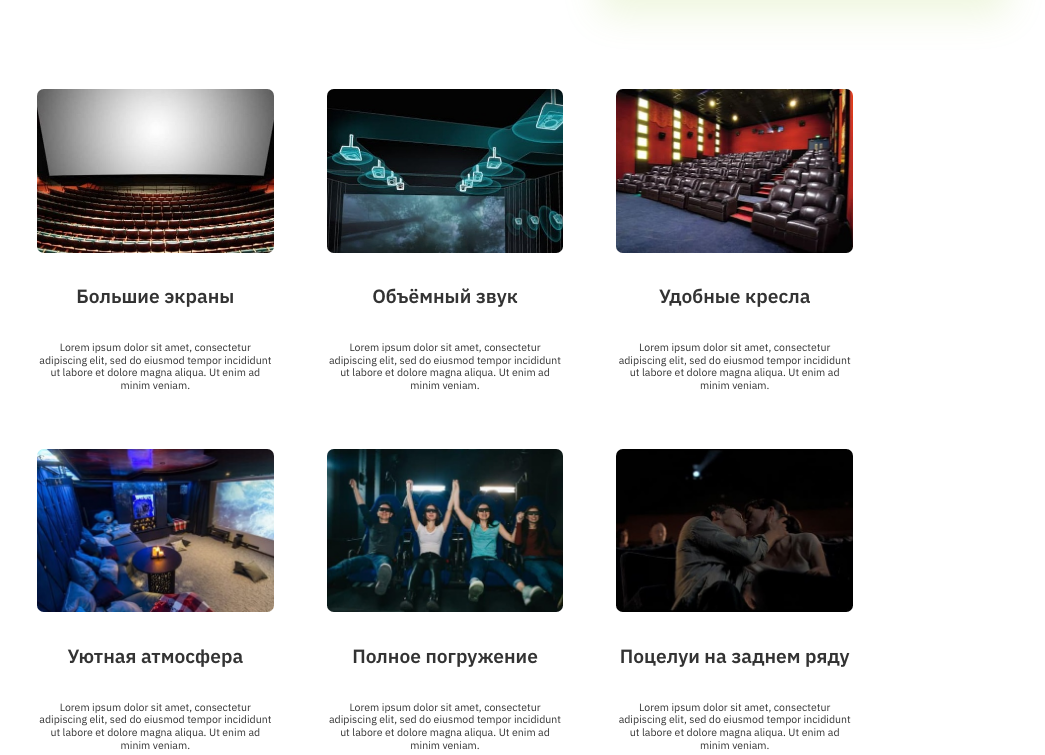
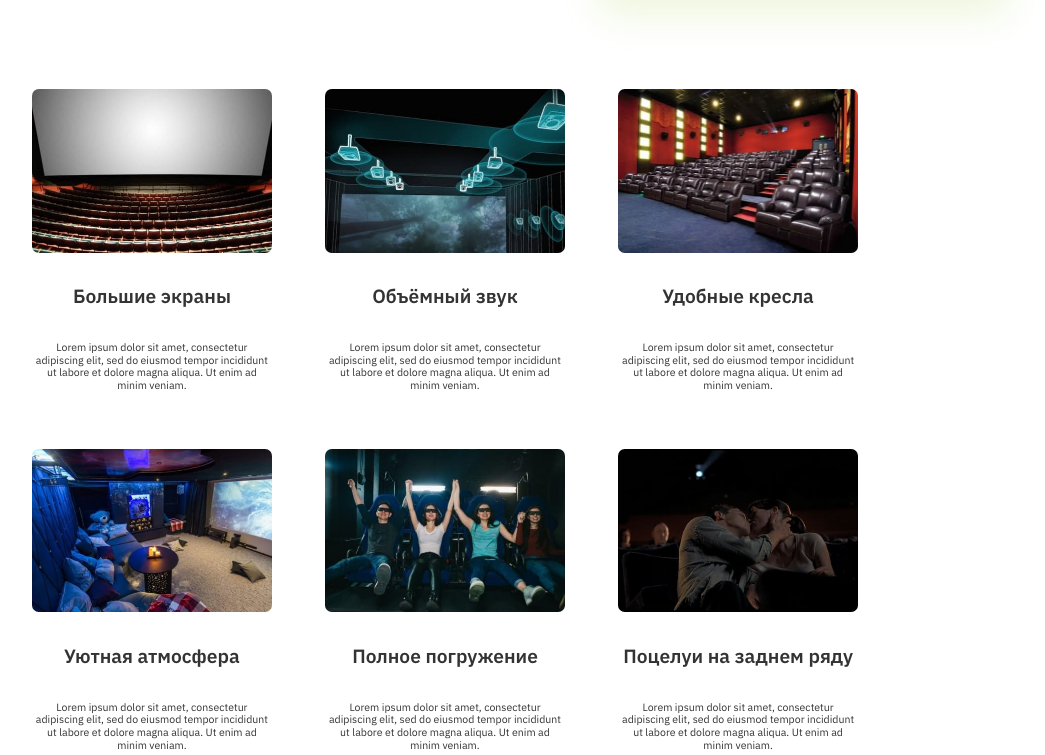
Before and after one commit to Victoria0209/Cinema, a plain HTML site: page index.html in a window 1280 px wide. Shown: the part 908-1663 px from the top of the page, without its empty margins (195-1240 px from the left). Drawn offline with Linux system fonts and the light colour scheme; files whose address does not match are found by name.

Commit message:
Корректировка флексов

```diff
--- a/css/layout.css
+++ b/css/layout.css
@@ -35,6 +35,6 @@ body {
 
 /* сетка */
 .container {
-    max-width: 42.5rem;
+    max-width: 43rem;
     margin: 0 auto;
 }
--- a/css/style.css
+++ b/css/style.css
@@ -193,7 +193,6 @@
     display: block;
 }
 
-/* rgba(0, 0, 0, 8) */
 .call {
     font-family: IBM Plex Sans;
     background: #FFFFFF;
@@ -285,19 +284,17 @@
 .card {
     display: flex;
     margin-top: 4.9rem;
-    flex-direction: column;
-}
-
-.row2,
-.row1 {
-    display: flex;
+    flex-wrap: wrap;
     justify-content: space-between;
 }
 
-.row2 {
+.card4,
+.card5,
+.card6 {
     margin-top: 3rem;
 }
-.card_main{
+
+.card_main {
     display: flex;
     flex-direction: column;
     align-items: center;
@@ -311,15 +308,10 @@
     margin-top: 1.65rem;
 }
 
-/* .card_desk,
 .card_all {
-    width: 12.5rem;
-    display: inline-block;
-
-} */
-.card_all{
     width: 29%;
 }
+
 .card_desk {
     font-size: 0.55rem;
     line-height: 1.2;
@@ -329,7 +321,6 @@
 }
 
 .card_big {
-    /* width: 12.25rem; */
     width: 100%;
     height: 8.5rem;
     border-radius: 0.35rem;
@@ -567,7 +558,7 @@
 .block06_table {
     margin-top: 3.25rem;
     display: flex;
-    flex-direction: row;
+    flex-wrap: wrap;
 }
 
 .headers_desc {
--- a/index.html
+++ b/index.html
@@ -162,7 +162,6 @@
                 </div>
 
                 <div class="card">
-                    <div class="row1">
                     <div class="card_all card1">
                         <div class="card_img img1">
                             <img alt="large_screens" class="card_big" src="images/large_screens.jpg"
@@ -180,7 +179,6 @@
                             </div>
                         </div>
                     </div>
-
                     <div class="card_all card2">
                         <div class="card_img img2">
                             <img alt="surround_sound" class="card_big" src="images/surround_sound.jpg"
@@ -197,7 +195,6 @@
                             </div>
                         </div>
                     </div>
-
                     <div class="card_all card3">
                         <div class="card_img img3">
                             <img alt="comfortable_armchairs" class="card_big" src="images/comfortable_armchairs.jpg"
@@ -214,8 +211,6 @@
                             </div>
                         </div>
                     </div>
-                    </div>
-                    <div class="row2">
                     <div class="card_all card4">
                         <div class="card_img img4">
                             <img alt="cozy_atmosphere" class="card_big" src="images/cozy_atmosphere.jpg"
@@ -233,7 +228,6 @@
                             </div>
                         </div>
                     </div>
-
                     <div class="card_all card5">
                         <div class="card_img img5">
                             <img alt="full_immersion" class="card_big" src="images/full_immersion.jpg"
@@ -250,7 +244,6 @@
                             </div>
                         </div>
                     </div>
-
                     <div class="card_all card6">
                         <div class="card_img img6">
                             <img alt="back_row_kisses" class="card_big" src="images/back_row_kisses.jpg"
@@ -270,11 +263,9 @@
                     </div>
                 </div>
             </div>
-            </div>
         </section>
 
         <section id="film-selection" class="block04">
-            <div class="container">
                 <div class="container-table">
                     <div class="headers">
                         <h2 class="h2_table">Выберите фильм</h2>
@@ -385,7 +376,6 @@
                         </p>
                     </div>
                 </div>
-            </div>
         </section>
 
         <section class="gift_block" class="block05">
@@ -455,7 +445,6 @@
                 </div>
 
                 <div class="block06_table">
-                    <div class="wrap">
                     <div class="film_pic"><img alt="film1" src="/images/film1.jpg">
                         <div class="film_shadow">
                             <div class="films_block">
@@ -471,7 +460,6 @@
                             </div>
                         </div>
                     </div>
-
                     <div class="film_pic"><img alt="film2" src="/images/film2.jpg">
                         <div class="film_shadow">
                             <div class="films_block">
@@ -488,7 +476,6 @@
                             </div>
                         </div>
                     </div>
-
                     <div class="film_pic"><img alt="film2" src="/images/film3.jpg">
                         <div class="film_shadow">
                             <div class="films_block">
@@ -505,9 +492,6 @@
                             </div>
                         </div>
                     </div>
-                    </div>
-
-                    <div class="wrap">
                     <div class="film_pic"><img alt="film4" src="/images/film4.jpg">
                         <div class="film_shadow">
                             <div class="films_block">
@@ -524,7 +508,6 @@
                             </div>
                         </div>
                     </div>
-
                     <div class="film_pic"><img alt="film5" src="/images/film5.jpg">
                         <div class="film_shadow">
                             <div class="films_block">
@@ -541,7 +524,6 @@
                             </div>
                         </div>
                     </div>
-
                     <div class="film_pic"><img alt="film6" src="/images/film6.jpg">
                         <div class="film_shadow">
                             <div class="films_block">
@@ -558,9 +540,6 @@
                             </div>
                         </div>
                     </div>
-                    </div>
-
-                    <div class="wrap">
                     <div class="film_pic"><img alt="film7" src="/images/film7.jpg">
                         <div class="film_shadow">
                             <div class="films_block">
@@ -579,7 +558,6 @@
                             </div>
                         </div>
                     </div>
-
                     <div class="film_pic"><img alt="film8" src="/images/film8.jpg">
                         <div class="film_shadow">
                             <div class="films_block">
@@ -596,7 +574,6 @@
                             </div>
                         </div>
                     </div>
-
                     <div class="film_pic"><img alt="film9" src="/images/film9.jpg">
                         <div class="film_shadow">
                             <div class="films_block">
@@ -609,7 +586,6 @@
                                     mattis molestie a iaculis at. Vel quam elementum pulvinar etiam
                                     non
                                     quam. Ut pharetra sit amet aliquam id diam maecenas.
-                                    </div>
                                 </div>
                             </div>
                         </div>
```
Lines whose indentation alone changed are shown as unchanged.
